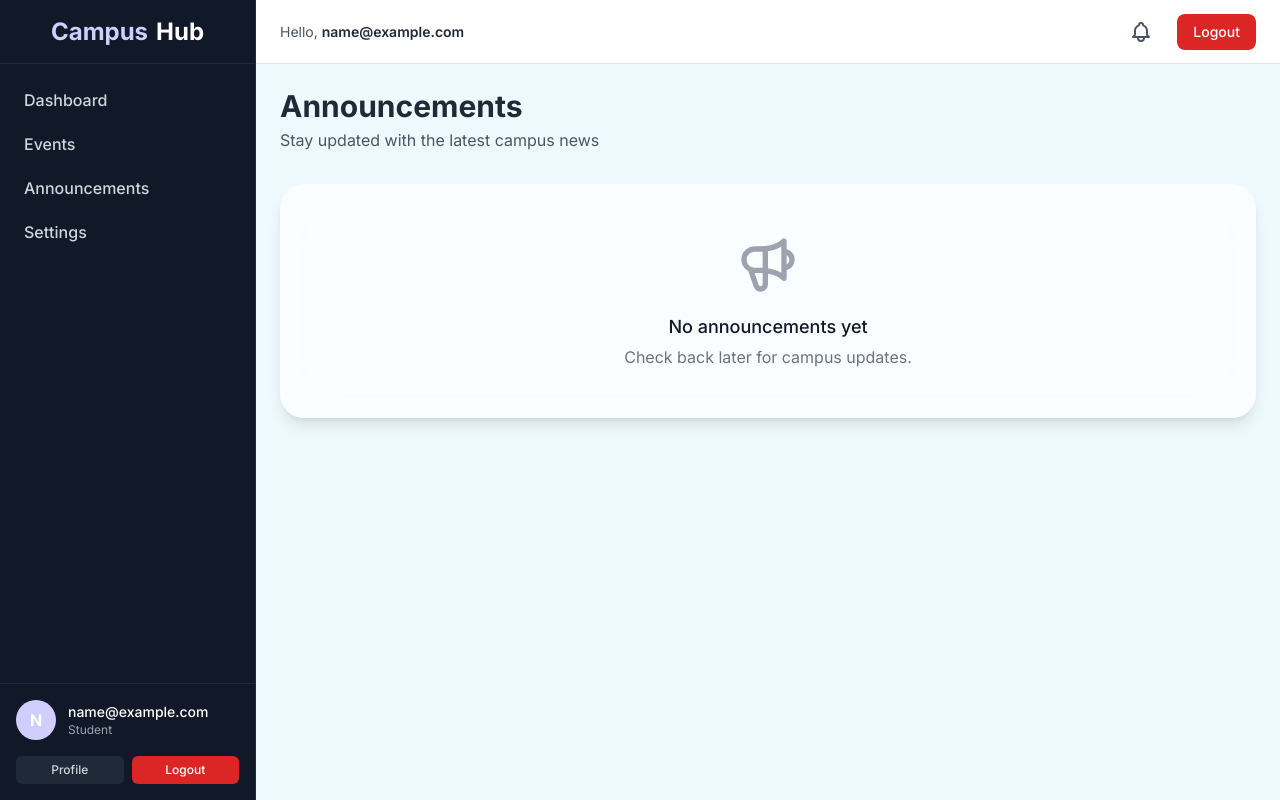
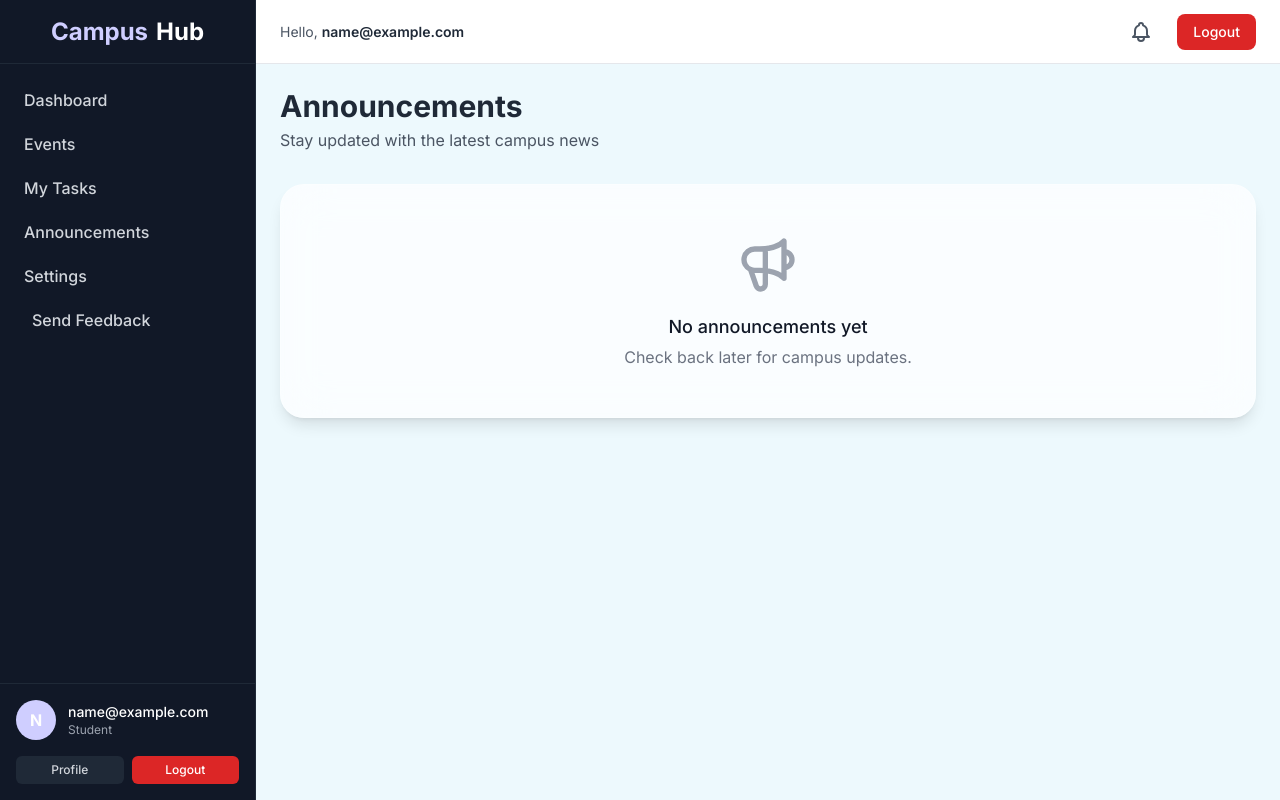
Before and after one commit to s-ahmedabozaid-byte/CampusHub, a Flask app: page /announcements in a window 1280 px wide. Run offline with Flask 3, Linux system fonts and the light colour scheme; the visitor is signed in with stand-in values (Sample User, id 1); data that the repository does not hold is empty; some libraries are stand-ins or nearby versions.

```diff
--- a/CampusHub/templates/layout.html
+++ b/CampusHub/templates/layout.html
@@ -65,6 +65,12 @@
                         </a>
                     </li>
                     <li>
+                        <a href="{{ url_for('task.list_tasks') }}"
+                            class="flex items-center px-4 py-2 text-gray-300 hover:bg-gray-800 hover:text-pink-400 rounded-md transition-all duration-300">
+                            <span class="font-medium">My Tasks</span>
+                        </a>
+                    </li>
+                    <li>
                         <a href="{{ url_for('announcement.list_announcements') }}"
                             class="flex items-center px-4 py-2 text-gray-300 hover:bg-gray-800 hover:text-green-400 rounded-md transition-all duration-300">
                             <span class="font-medium">Announcements</span>
@@ -90,7 +96,14 @@
                             <span class="font-medium">Settings</span>
                         </a>
                     </li>
-                </ul>
+                    <ul class="space-y-1 px-2">
+                        <li>
+                            <button onclick="document.getElementById('feedbackModal').classList.remove('hidden')"
+                                class="w-full flex items-center px-4 py-2 text-gray-300 hover:bg-gray-800 hover:text-indigo-400 rounded-md transition-all duration-300">
+                                <span class="font-medium">Send Feedback</span>
+                            </button>
+                        </li>
+
             </nav>
             <div class="p-4 border-t border-gray-800">
                 <div class="flex items-center gap-3">
@@ -233,6 +246,50 @@
             }
         });
     </script>
+    <!-- Feedback Modal -->
+    <div id="feedbackModal"
+        class="hidden fixed inset-0 bg-black/50 backdrop-blur-sm z-50 flex items-center justify-center p-4">
+        <div class="bg-white rounded-2xl w-full max-w-md overflow-hidden shadow-2xl transform transition-all scale-100">
+            <div class="p-6 border-b border-gray-100 flex justify-between items-center">
+                <h3 class="text-xl font-bold text-gray-800">Send Feedback</h3>
+                <button onclick="document.getElementById('feedbackModal').classList.add('hidden')"
+                    class="text-gray-400 hover:text-gray-600">
+                    <svg xmlns="http://www.w3.org/2000/svg" class="h-6 w-6" fill="none" viewBox="0 0 24 24"
+                        stroke="currentColor">
+                        <path stroke-linecap="round" stroke-linejoin="round" stroke-width="2"
+                            d="M6 18L18 6M6 6l12 12" />
+                    </svg>
+                </button>
+            </div>
+            <form action="{{ url_for('feedback.send_feedback') }}" method="POST" class="p-6 space-y-4">
+                <div>
+                    <label class="block text-sm font-semibold text-gray-700 mb-1">Category</label>
+                    <select name="category"
+                        class="w-full px-4 py-2 border border-gray-200 rounded-lg focus:outline-none focus:ring-2 focus:ring-lamaPurple/50">
+                        <option value="Suggestion">Suggestion</option>
+                        <option value="Complaint">Complaint</option>
+                        <option value="Other">Other</option>
+                    </select>
+                </div>
+                <div>
+                    <label class="block text-sm font-semibold text-gray-700 mb-1">Message</label>
+                    <textarea name="message" rows="4" required
+                        class="w-full px-4 py-2 border border-gray-200 rounded-lg focus:outline-none focus:ring-2 focus:ring-lamaPurple/50"
+                        placeholder="Tell us what you think..."></textarea>
+                </div>
+                <div class="pt-4 flex gap-3">
+                    <button type="button" onclick="document.getElementById('feedbackModal').classList.add('hidden')"
+                        class="flex-1 px-4 py-2 border border-gray-200 text-gray-600 rounded-lg hover:bg-gray-50 font-medium">
+                        Cancel
+                    </button>
+                    <button type="submit"
+                        class="flex-1 px-4 py-2 bg-lamaPurple text-white rounded-lg hover:bg-indigo-600 font-medium shadow-md hover:shadow-lg transition-all">
+                        Send
+                    </button>
+                </div>
+            </form>
+        </div>
+    </div>
 </body>
 
 </html>
```
Also changed, not shown: 2 other files.
